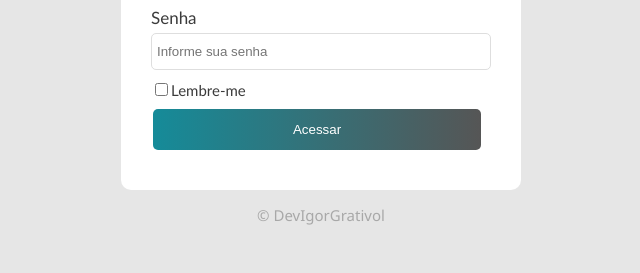
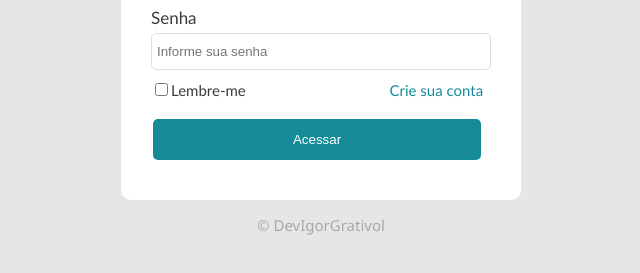
Before and after one commit to IgorGrativol/ProjetoLogin, a plain HTML site: page Login/login.html in a window 1280 px wide. Shown: the part 333-606 px from the top of the page, without its empty margins (319-959 px from the left). Drawn offline with Linux system fonts and the light colour scheme.

Commit message:
Adicionado link no login para criação de conta

```diff
--- a/Login/login.html
+++ b/Login/login.html
@@ -28,11 +28,13 @@
             </div>
             <div class="remember">
                 <input type="checkbox" name="lembreme" id="lembreme">Lembre-me</input>
+                <a class="create-account" href="../Create-Account/form.html">Crie sua conta</a>
             </div>
             <div class="divgrupo">
                 <button type="submit"> Acessar</button>
             </div>
         </div>
+
 
     </form>
 
--- a/Login/styles/login.css
+++ b/Login/styles/login.css
@@ -62,23 +62,25 @@ img {
     border-radius: 5px;
 }
 
-.divgrupo>button {
+.divgrupo>button:hover {
     border-radius: 5px;
     background-image: linear-gradient(to right, #158b99, rgba(32, 32, 32, 0.74));
     width: 100%;
     padding: 10px;
     margin-left: 2px;
+    margin-top: 10px;
     color: white;
     border: 0px;
     outline: 0;
     height: 41px;
 }
 
-.divgrupo>button:hover {
+.divgrupo>button {
     border-radius: 5px;
     background-image: linear-gradient(to right, #158b99, #158b99);
     width: 100%;
     margin-left: 2px;
+    margin-top: 10px;
     padding: 10px;
     color: white;
     border: 0px;
@@ -99,6 +101,7 @@ img {
     color: rgb(59, 59, 59);
     display: block;
     margin-bottom: 10px;
+    margin-right: 10px;
     font-family: candara;
     font-size: 15px;
 }
@@ -109,3 +112,10 @@ h2 {
     font-family: monospace;
     color: #a8a8a8;
 }
+
+.remember a {
+    margin-left: 140px;
+    justify-content: right;
+    text-decoration: none;
+    color: #158b99;
+}
```
